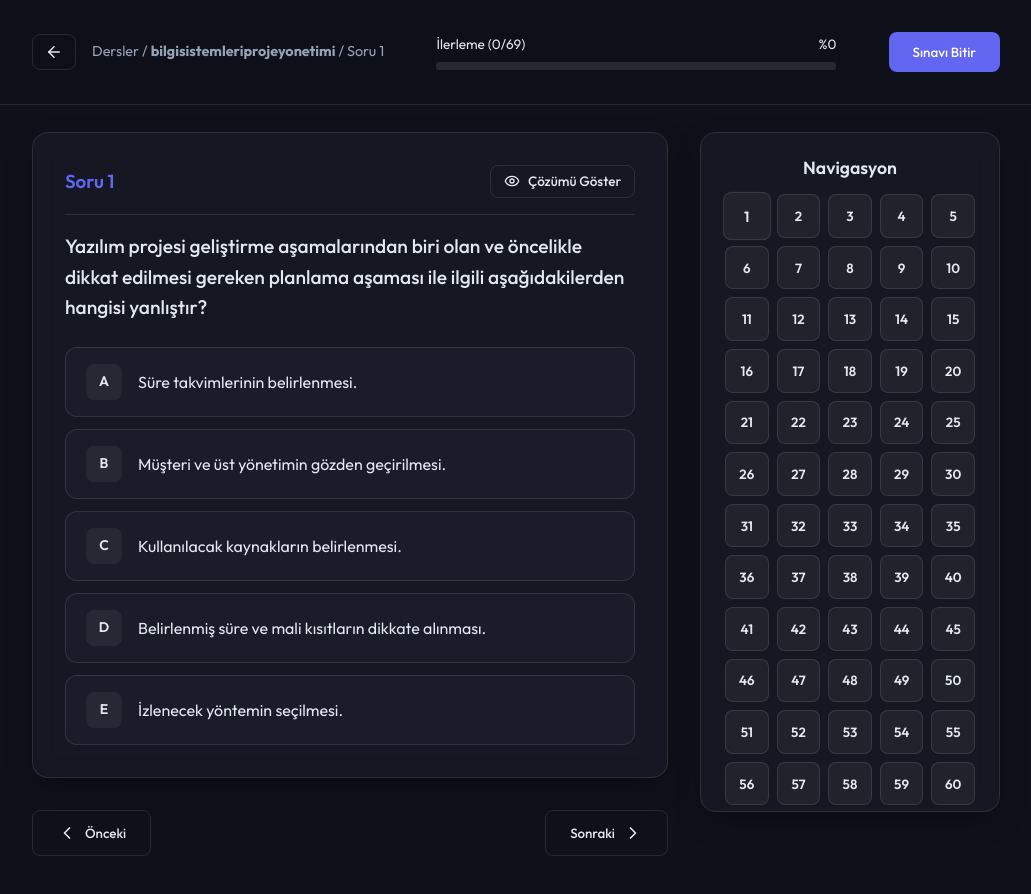
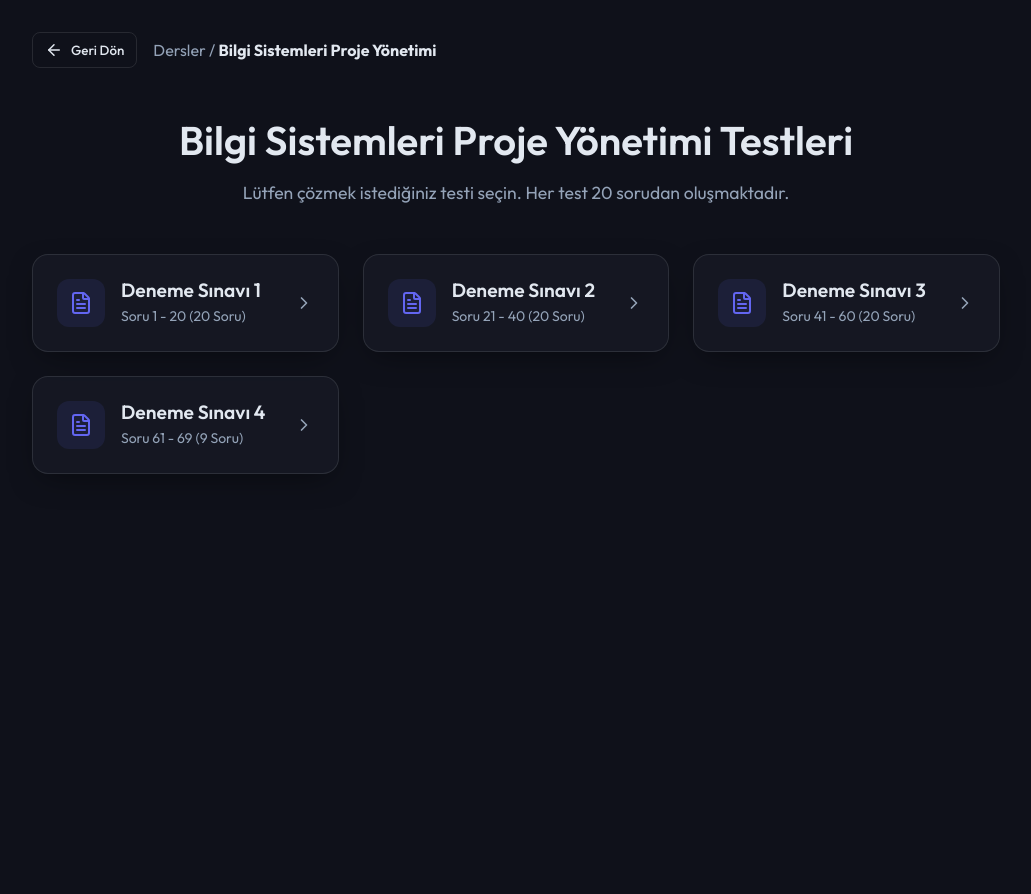
Before and after one commit to berkyildiz/auzef.xathena.net, a React (Vite) app: page / in a window 1280 px wide. Both pictures are taken after a click on the element 639 px from the left and 241 px from the top of the page. Shown: the top 894 px of the page, without its empty margins (124-1155 px from the left). After the commit the page ends 800 px from the top, so only its background shows below. Built offline with nearby package versions, Linux system fonts and the light colour scheme.

Commit message:
feat: group exams into 20-question tests and revert to vertical layout

```diff
--- a/src/App.jsx
+++ b/src/App.jsx
@@ -1,24 +1,48 @@
 import { useState } from 'react';
 import CourseSelector from './components/CourseSelector';
+import TestSelector from './components/TestSelector';
 import QuizContainer from './components/QuizContainer';
 
 function App() {
-  const [selectedCourseId, setSelectedCourseId] = useState(null);
+  const [selectedCourse, setSelectedCourse] = useState(null); // { id, title }
+  const [selectedTest, setSelectedTest] = useState(null); // { startIndex, endIndex, title }
 
-  const handleSelectCourse = (courseId) => {
-    setSelectedCourseId(courseId);
+  const handleSelectCourse = (courseId, courseTitle) => {
+    setSelectedCourse({ id: courseId, title: courseTitle });
+    setSelectedTest(null);
+  };
+
+  const handleSelectTest = (startIndex, endIndex, title) => {
+    setSelectedTest({ startIndex, endIndex, title });
   };
 
   const handleBackToCourses = () => {
-    setSelectedCourseId(null);
+    setSelectedCourse(null);
+    setSelectedTest(null);
+  };
+
+  const handleBackToTests = () => {
+    setSelectedTest(null);
   };
 
   return (
     <div className="App">
-      {!selectedCourseId ? (
+      {!selectedCourse ? (
         <CourseSelector onSelectCourse={handleSelectCourse} />
+      ) : !selectedTest ? (
+        <TestSelector
+          courseId={selectedCourse.id}
+          courseTitle={selectedCourse.title}
+          onSelectTest={handleSelectTest}
+          onBack={handleBackToCourses}
+        />
       ) : (
-        <QuizContainer courseId={selectedCourseId} onBack={handleBackToCourses} />
+        <QuizContainer
+          courseId={selectedCourse.id}
+          courseTitle={selectedCourse.title}
+          testConfig={selectedTest}
+          onBack={handleBackToTests}
+        />
       )}
     </div>
   );
--- a/src/components/CourseSelector.jsx
+++ b/src/components/CourseSelector.jsx
@@ -33,7 +33,7 @@ export default function CourseSelector({ onSelectCourse }) {
           <div
             key={course.id}
             className="glass-panel course-card"
-            onClick={() => onSelectCourse(course.id)}
+            onClick={() => onSelectCourse(course.id, course.title)}
           >
             <div className="icon-container" style={{ color: course.color, background: `${course.color}20` }}>
               <BookOpen size={24} />
--- a/src/components/QuestionCard.jsx
+++ b/src/components/QuestionCard.jsx
@@ -31,7 +31,7 @@ export default function QuestionCard({
   }
 
   return (
-    <div className={`glass-panel animate-fade-in ${cardBorderClass}`} style={{ padding: '2rem', marginBottom: '1rem', width: '100%' }}>
+    <div id={`question-${questionIndex}`} className={`glass-panel animate-fade-in ${cardBorderClass}`} style={{ padding: '2rem', marginBottom: '1rem', width: '100%', scrollMarginTop: '100px' }}>
       <div style={{ display: 'flex', justifyContent: 'space-between', alignItems: 'center', marginBottom: '1rem', borderBottom: '1px solid var(--border-color)', paddingBottom: '1rem' }}>
         <h3 style={{ margin: 0, color: 'var(--primary-color)' }}>Soru {questionIndex + 1}</h3>
 
--- a/src/components/QuizContainer.jsx
+++ b/src/components/QuizContainer.jsx
@@ -1,28 +1,28 @@
 import { useState, useEffect } from 'react';
-import { ArrowLeft, RotateCcw, CheckCircle, Award, ChevronLeft, ChevronRight, List } from 'lucide-react';
+import { ArrowLeft, RotateCcw, CheckCircle, Award, List } from 'lucide-react';
 import QuestionCard from './QuestionCard';
 
-export default function QuizContainer({ courseId, onBack }) {
+export default function QuizContainer({ courseId, courseTitle, testConfig, onBack }) {
   const [questions, setQuestions] = useState([]);
   const [userAnswers, setUserAnswers] = useState({});
   const [revealedQuestions, setRevealedQuestions] = useState({});
   const [isFinished, setIsFinished] = useState(false);
   const [showReport, setShowReport] = useState(false);
   const [isLoading, setIsLoading] = useState(true);
-  const [currentIndex, setCurrentIndex] = useState(0);
 
   useEffect(() => {
     import(`../data/courses/${courseId}.json`)
       .then((module) => {
         const data = [...module.default];
-        setQuestions(data);
+        const slice = data.slice(testConfig.startIndex, testConfig.endIndex);
+        setQuestions(slice);
         setIsLoading(false);
       })
       .catch((err) => {
         console.error("Sorular yüklenirken hata oluştu:", err);
         setIsLoading(false);
       });
-  }, [courseId]);
+  }, [courseId, testConfig]);
 
   const handleAnswer = (questionIndex, isCorrect, letter) => {
     if (isFinished) return;
@@ -33,7 +33,6 @@ export default function QuizContainer({ courseId, onBack }) {
         selectedLetter: letter
       }
     }));
-    // Soru cevaplandığında otomatik sonraki soruya geçme mantığı eklenebilir. Şimdilik manuel.
   };
 
   const handleReveal = (questionIndex) => {
@@ -49,7 +48,6 @@ export default function QuizContainer({ courseId, onBack }) {
     setRevealedQuestions({});
     setIsFinished(false);
     setShowReport(false);
-    setCurrentIndex(0);
     window.scrollTo({ top: 0, behavior: 'smooth' });
   };
 
@@ -57,6 +55,13 @@ export default function QuizContainer({ courseId, onBack }) {
     setIsFinished(true);
     setShowReport(true);
     window.scrollTo({ top: 0, behavior: 'smooth' });
+  };
+
+  const scrollToQuestion = (index) => {
+    const el = document.getElementById(`question-${index}`);
+    if (el) {
+      el.scrollIntoView({ behavior: 'smooth' });
+    }
   };
 
   if (isLoading) {
@@ -72,7 +77,7 @@ export default function QuizContainer({ courseId, onBack }) {
       <div className="container animate-fade-in" style={{ textAlign: 'center', marginTop: '4rem' }}>
         <h2>Henüz soru eklenmemiş.</h2>
         <button className="btn btn-outline" style={{ marginTop: '2rem' }} onClick={onBack}>
-          <ArrowLeft size={18} /> Geri Dön
+          <ArrowLeft size={18} /> Testlere Dön
         </button>
       </div>
     );
@@ -119,22 +124,20 @@ export default function QuizContainer({ courseId, onBack }) {
           <p style={{ fontSize: '1.2rem', color: 'var(--text-secondary)', marginBottom: '3rem', maxWidth: '600px', margin: '0 auto 3rem auto', lineHeight: '1.6' }}>{message}</p>
 
           <div style={{ display: 'flex', justifyContent: 'center', gap: '1rem', flexWrap: 'wrap' }}>
-            <button className="btn btn-primary" onClick={() => { setShowReport(false); setCurrentIndex(0); }}>
+            <button className="btn btn-primary" onClick={() => { setShowReport(false); }}>
               <List size={18} /> Tüm Soruları ve Çözümleri İncele
             </button>
             <button className="btn btn-outline" onClick={restartQuiz}>
               <RotateCcw size={18} /> Sınavı Sıfırla
             </button>
             <button className="btn btn-outline" onClick={onBack}>
-              <ArrowLeft size={18} /> Derslere Dön
+              <ArrowLeft size={18} /> Testlere Dön
             </button>
           </div>
         </div>
       </div>
     );
   }
-
-  const currentQ = questions[currentIndex];
 
   return (
     <div className="quiz-layout">
@@ -143,11 +146,11 @@ export default function QuizContainer({ courseId, onBack }) {
         <div className="container" style={{ display: 'flex', justifyContent: 'space-between', alignItems: 'center' }}>
 
           <div style={{ display: 'flex', alignItems: 'center', gap: '1rem' }}>
-            <button className="btn btn-outline" style={{ padding: '0.5rem 0.75rem', display: 'flex', alignItems: 'center', justifyContent: 'center' }} onClick={onBack} title="Derslere Dön">
+            <button className="btn btn-outline" style={{ padding: '0.5rem 0.75rem', display: 'flex', alignItems: 'center', justifyContent: 'center' }} onClick={onBack} title="Testlere Dön">
               <ArrowLeft size={18} />
             </button>
             <div className="breadcrumbs hide-mobile" style={{ fontSize: '0.9rem', color: 'var(--text-secondary)' }}>
-              Dersler / <strong>{courseId}</strong> / Soru {currentIndex + 1}
+              {courseTitle || courseId} / <strong>{testConfig.title}</strong>
             </div>
           </div>
 
@@ -177,46 +180,33 @@ export default function QuizContainer({ courseId, onBack }) {
 
       <div className="container" style={{ display: 'flex', gap: '2rem', marginTop: '100px', alignItems: 'flex-start' }}>
 
-        {/* Soru Alanı */}
+        {/* Soru Listesi (Yukarıdan Aşağı) */}
         <div className="questions-list-container" style={{ flex: 1, display: 'flex', flexDirection: 'column' }}>
+          {questions.map((q, idx) => (
             <QuestionCard
-            key={currentQ.id}
-            questionIndex={currentIndex}
-            question={currentQ}
+              key={q.id}
+              questionIndex={idx}
+              question={q}
               userAnswers={userAnswers}
               revealedQuestions={revealedQuestions}
               onAnswer={handleAnswer}
               onReveal={handleReveal}
               isFinished={isFinished}
             />
+          ))}
 
-          {/* Pagination Controls */}
-          <div style={{ display: 'flex', justifyContent: 'space-between', marginTop: '1rem', marginBottom: '3rem' }}>
-            <button
-              className="btn btn-outline"
-              onClick={() => setCurrentIndex(prev => Math.max(0, prev - 1))}
-              disabled={currentIndex === 0}
-            >
-              <ChevronLeft size={20} /> Önceki
+          {/* En Altta Sınavı Bitir Butonu */}
+          {!isFinished && (
+            <div style={{ display: 'flex', justifyContent: 'center', marginTop: '1rem', marginBottom: '5rem' }}>
+              <button className="btn btn-primary" style={{ padding: '1rem 3rem', fontSize: '1.2rem' }} onClick={finishQuiz}>
+                Sınavı Bitir ve Raporu Gör <CheckCircle size={20} style={{ marginLeft: '0.5rem' }} />
               </button>
-
-            {currentIndex < totalQuestions - 1 ? (
-              <button
-                className="btn btn-outline"
-                onClick={() => setCurrentIndex(prev => Math.min(totalQuestions - 1, prev + 1))}
-              >
-                Sonraki <ChevronRight size={20} />
-              </button>
-            ) : (
-              <button className="btn btn-primary" onClick={finishQuiz}>
-                Sınavı Bitir <CheckCircle size={20} />
-              </button>
+            </div>
           )}
-          </div>
         </div>
 
         {/* Sağ Taraf - Navigasyon Izgarası */}
-        <div className="question-navigator glass-panel">
+        <div className="question-navigator glass-panel" style={{ position: 'sticky', top: '100px' }}>
           <h3 style={{ marginTop: 0, marginBottom: '1rem', fontSize: '1.1rem', textAlign: 'center' }}>Navigasyon</h3>
           <div className="navigator-grid">
             {questions.map((_, idx) => {
@@ -224,7 +214,6 @@ export default function QuizContainer({ courseId, onBack }) {
               const isRevealed = revealedQuestions[idx] || isFinished;
 
               let statusClass = "nav-btn";
-              if (idx === currentIndex) statusClass += " active";
 
               if (ans) {
                 statusClass += ans.isCorrect ? " correct" : " incorrect";
@@ -236,7 +225,7 @@ export default function QuizContainer({ courseId, onBack }) {
                 <button
                   key={idx}
                   className={statusClass}
-                  onClick={() => setCurrentIndex(idx)}
+                  onClick={() => scrollToQuestion(idx)}
                 >
                   {idx + 1}
                 </button>
--- /dev/null
+++ b/src/components/TestSelector.jsx
@@ -0,0 +1,84 @@
+import { useState, useEffect } from 'react';
+import { FileText, ArrowLeft, ChevronRight } from 'lucide-react';
+
+export default function TestSelector({ courseId, courseTitle, onSelectTest, onBack }) {
+  const [totalQuestions, setTotalQuestions] = useState(0);
+  const [isLoading, setIsLoading] = useState(true);
+
+  useEffect(() => {
+    import(`../data/courses/${courseId}.json`)
+      .then((module) => {
+        setTotalQuestions(module.default.length);
+        setIsLoading(false);
+      })
+      .catch((err) => {
+        console.error("Soru sayısı yüklenirken hata:", err);
+        setIsLoading(false);
+      });
+  }, [courseId]);
+
+  if (isLoading) {
+    return (
+      <div className="container" style={{ display: 'flex', justifyContent: 'center', alignItems: 'center', minHeight: '60vh' }}>
+        <div style={{ fontSize: '1.25rem', color: 'var(--text-secondary)' }}>Testler Yükleniyor...</div>
+      </div>
+    );
+  }
+
+  // Grupları oluştur (20'şer soru)
+  const tests = [];
+  const groupSize = 20;
+  const numTests = Math.ceil(totalQuestions / groupSize);
+
+  for (let i = 0; i < numTests; i++) {
+    const start = i * groupSize;
+    const end = Math.min((i + 1) * groupSize, totalQuestions);
+    tests.push({
+      id: i,
+      title: `Deneme Sınavı ${i + 1}`,
+      description: `Soru ${start + 1} - ${end}`,
+      startIndex: start,
+      endIndex: end,
+      count: end - start
+    });
+  }
+
+  return (
+    <div className="container animate-fade-in">
+      <div style={{ display: 'flex', alignItems: 'center', marginBottom: '3rem', gap: '1rem' }}>
+        <button className="btn btn-outline" style={{ padding: '0.5rem 0.75rem' }} onClick={onBack}>
+          <ArrowLeft size={18} /> Geri Dön
+        </button>
+        <div className="breadcrumbs" style={{ color: 'var(--text-secondary)' }}>
+          Dersler / <strong style={{ color: 'var(--text-primary)' }}>{courseTitle || courseId}</strong>
+        </div>
+      </div>
+
+      <div style={{ textAlign: 'center', marginBottom: '3rem' }}>
+        <h1 style={{ fontSize: '2.5rem', marginBottom: '1rem' }}>{courseTitle || courseId} Testleri</h1>
+        <p style={{ color: 'var(--text-secondary)', fontSize: '1.1rem' }}>
+          Lütfen çözmek istediğiniz testi seçin. Her test 20 sorudan oluşmaktadır.
+        </p>
+      </div>
+
+      <div style={{ display: 'grid', gridTemplateColumns: 'repeat(auto-fill, minmax(300px, 1fr))', gap: '1.5rem' }}>
+        {tests.map(test => (
+          <div
+            key={test.id}
+            className="glass-panel course-card"
+            onClick={() => onSelectTest(test.startIndex, test.endIndex, test.title)}
+          >
+            <div className="icon-container" style={{ color: 'var(--primary-color)', background: 'rgba(99, 102, 241, 0.1)' }}>
+              <FileText size={24} />
+            </div>
+            <div style={{ flex: 1 }}>
+              <h3 style={{ fontSize: '1.2rem', marginBottom: '0.25rem' }}>{test.title}</h3>
+              <p style={{ fontSize: '0.875rem', color: 'var(--text-secondary)' }}>{test.description} ({test.count} Soru)</p>
+            </div>
+            <ChevronRight size={20} color="var(--text-secondary)" />
+          </div>
+        ))}
+      </div>
+    </div>
+  );
+}
```
Lines whose indentation alone changed are shown as unchanged.
